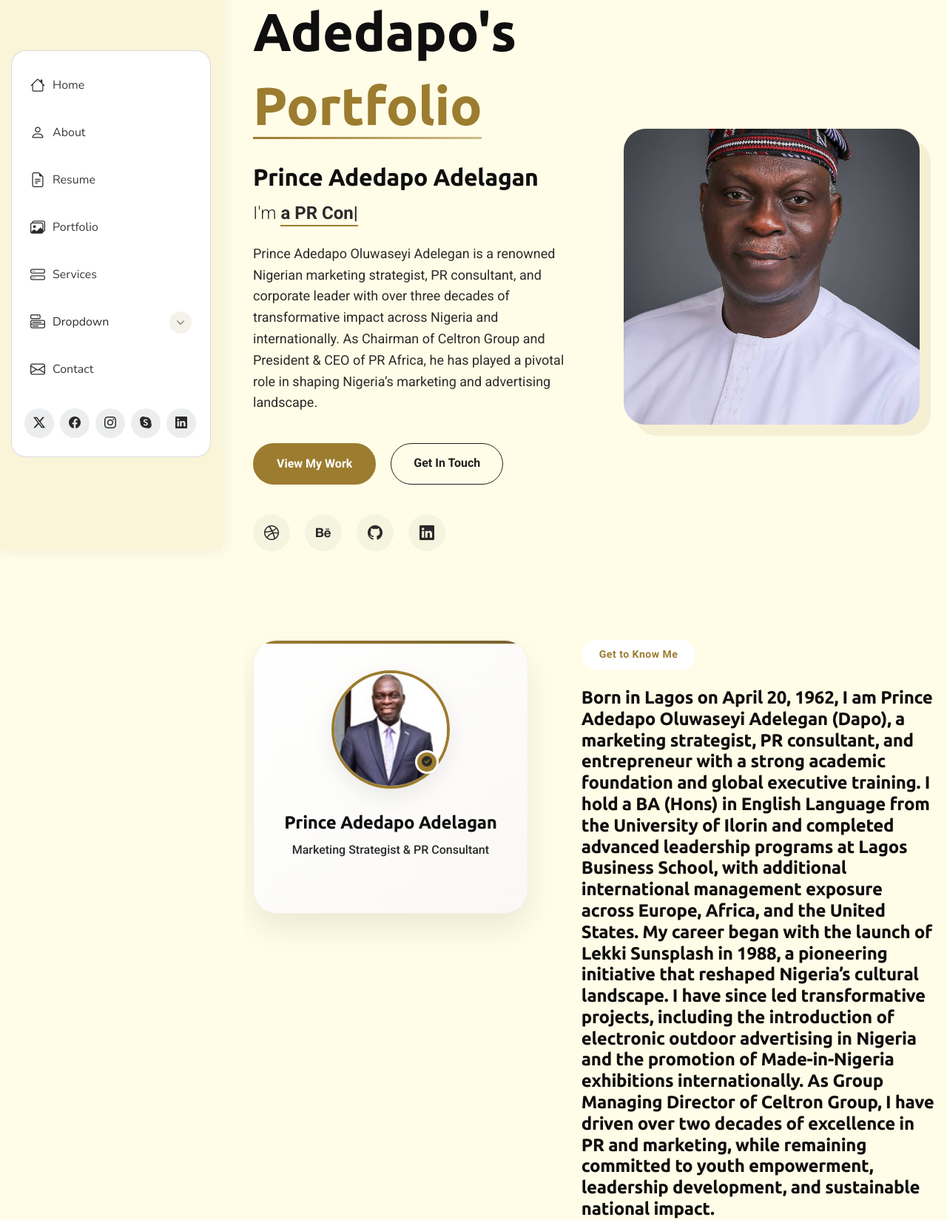
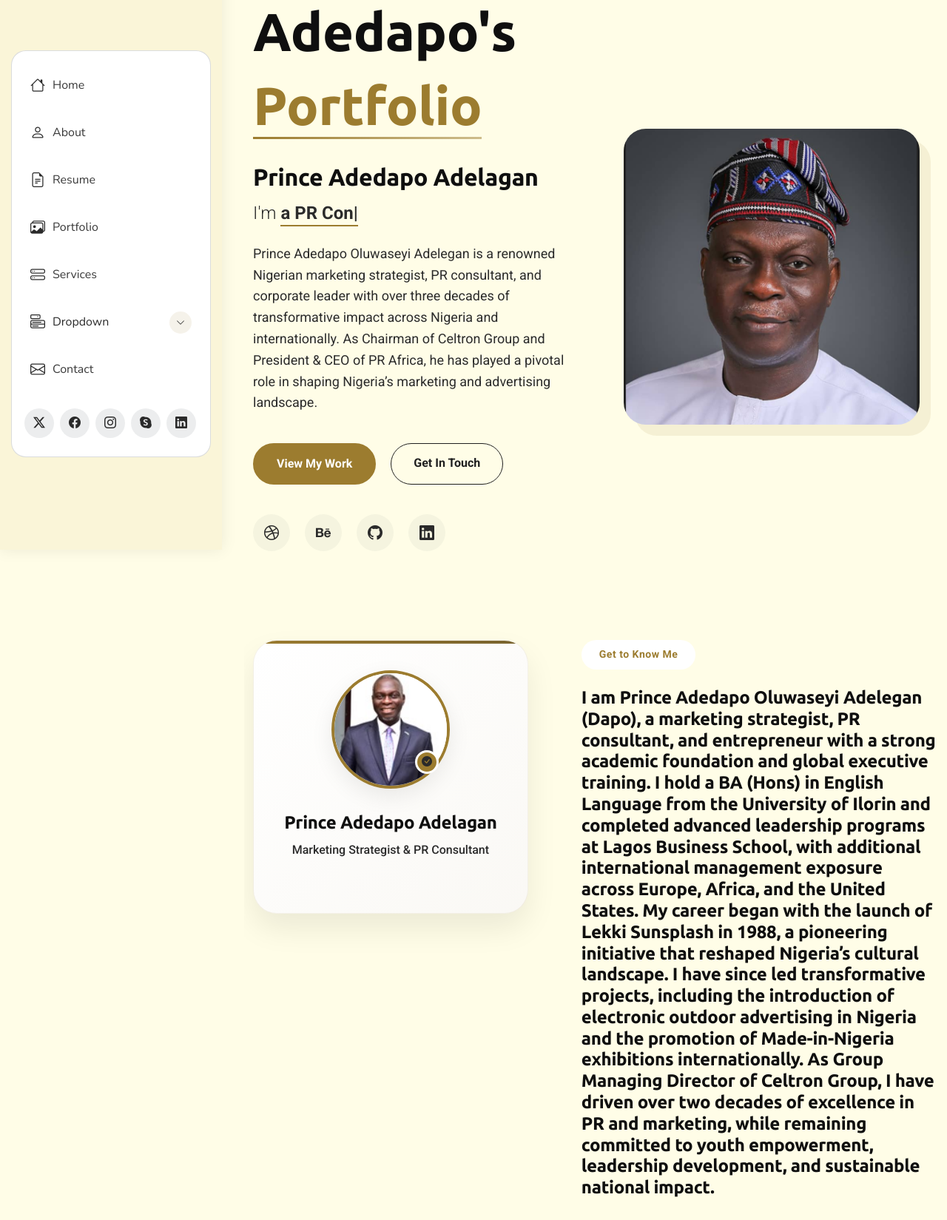
Before and after one commit to solomonehikioya/Prince-Adedapo-Adelagan-Portfolio-Website, a plain HTML site: page index.html in a window 1280 px wide. Shown: the part 57-1706 px from the top of the page at 74% size. Drawn offline with nearby package versions, Linux system fonts and the light colour scheme.

Commit message:
Edited the first profile picture to show the full cap and removed the DOB

```diff
--- a/index.html
+++ b/index.html
@@ -122,7 +122,7 @@
               <div class="hero-visual">
                 <div class="profile-container">
                   <div class="profile-background"></div>
-                  <img src="assets/img/profile/1.jpeg"Alexander Chen" class="profile-image">
+                  <img src="assets/img/profile/DP2.png"Alexander Chen" class="profile-image">
                 </div>
               </div>
             </div>
@@ -176,7 +176,7 @@
             <div class="about-content">
               <div class="section-header">
                 <span class="badge-text">Get to Know Me</span>
-                <h4>Born in Lagos on April 20, 1962, I am Prince Adedapo Oluwaseyi Adelegan (Dapo), a marketing strategist, PR consultant, and entrepreneur with a strong academic foundation and global executive training. I hold a BA (Hons) in English Language from the University of Ilorin and completed advanced leadership programs at Lagos Business School, with additional international management exposure across Europe, Africa, and the United States.
+                <h4>I am Prince Adedapo Oluwaseyi Adelegan (Dapo), a marketing strategist, PR consultant, and entrepreneur with a strong academic foundation and global executive training. I hold a BA (Hons) in English Language from the University of Ilorin and completed advanced leadership programs at Lagos Business School, with additional international management exposure across Europe, Africa, and the United States.
 
                   My career began with the launch of Lekki Sunsplash in 1988, a pioneering initiative that reshaped Nigeria’s cultural landscape. I have since led transformative projects, including the introduction of electronic outdoor advertising in Nigeria and the promotion of Made-in-Nigeria exhibitions internationally.
 
```
Also changed, not shown: assets/img/profile/DP1.png (added), assets/img/profile/DP2.png (added).
